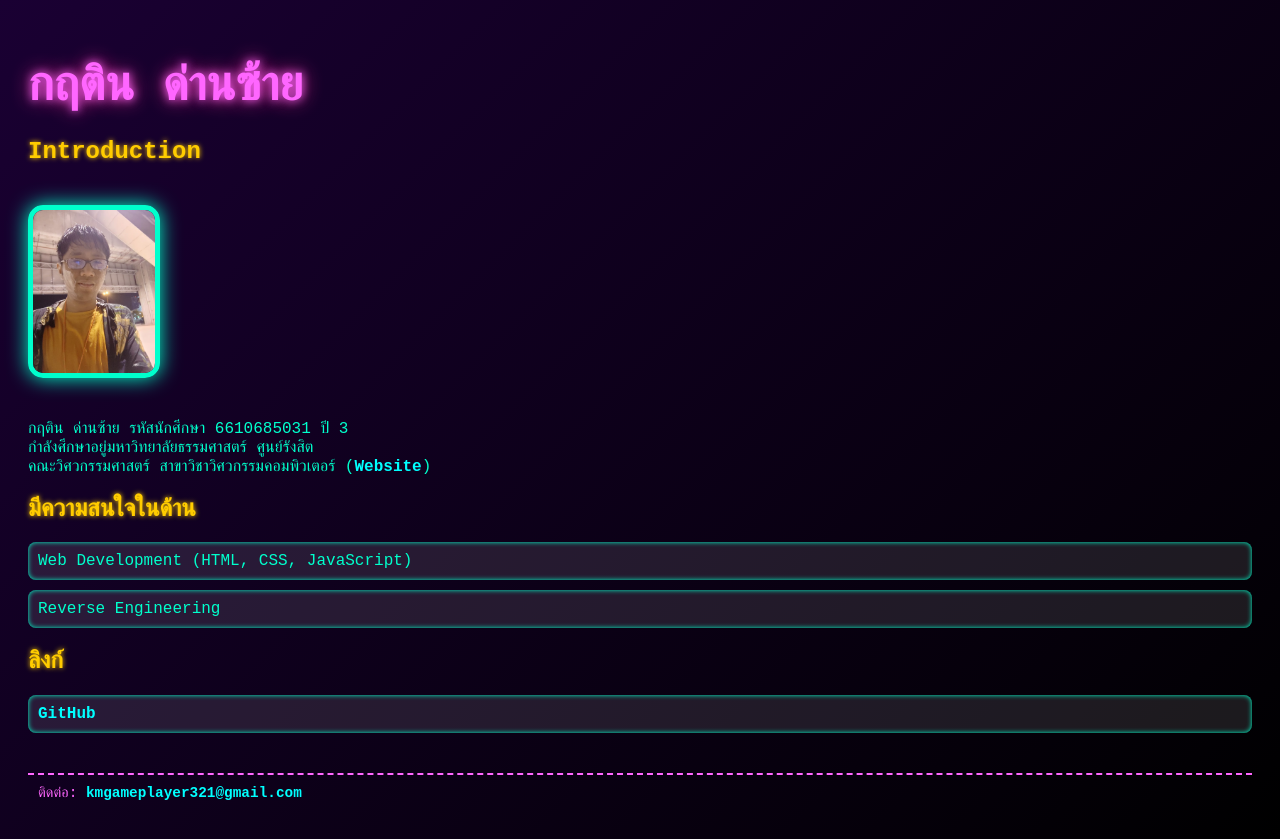
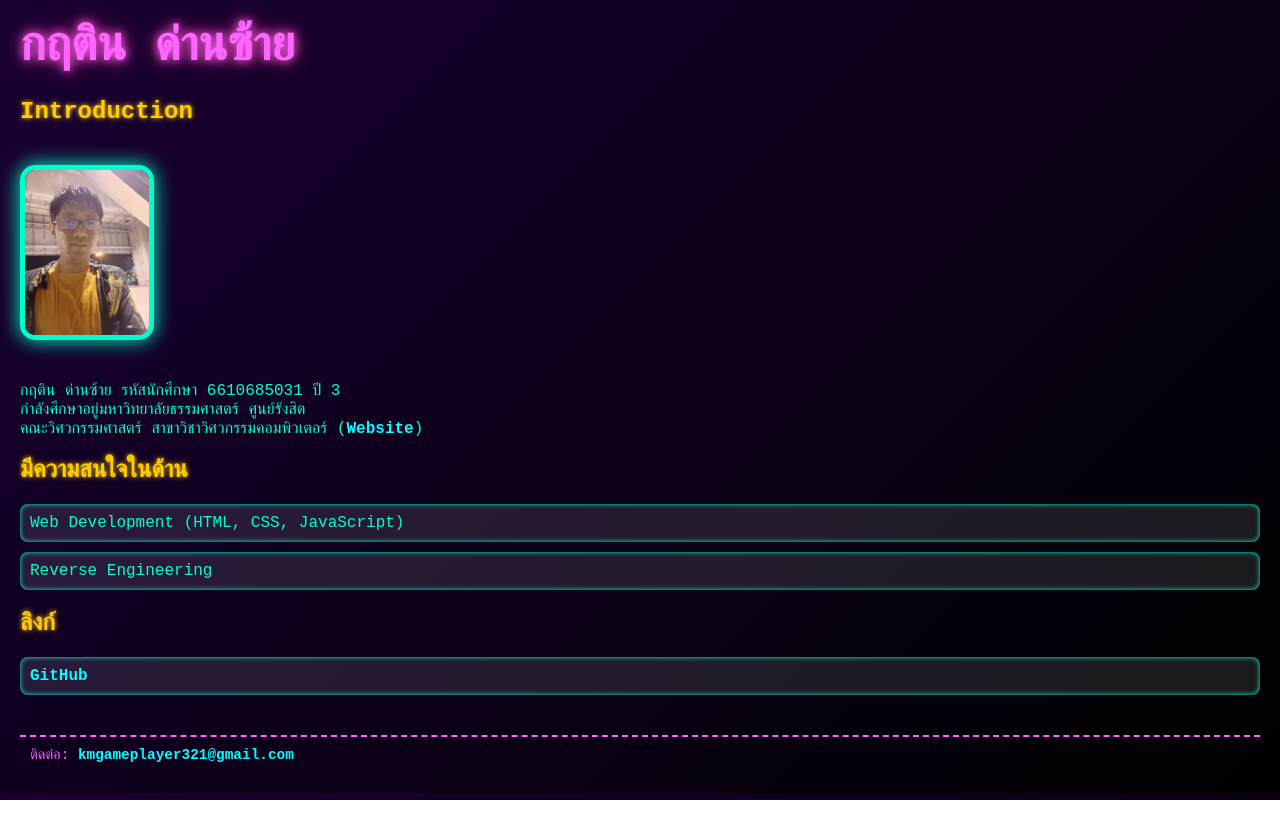
Before and after one commit to 6610685031/6610685031.github.io, a plain HTML site: page index.html in a window 1280 px wide. After the commit the page ends 800 px from the top, so only its background shows below. Drawn offline with Linux system fonts and the light colour scheme.

Commit message:
Fix margin and padding for index.html

```diff
--- a/index.html
+++ b/index.html
@@ -11,12 +11,14 @@
         color: #00ffcc;
         font-family: "Courier New", monospace;
         text-align: left;
+        margin: 0px;
         padding: 20px;
       }
       h1 {
         font-size: 3em;
         color: #ff66ff;
         text-shadow: 0 0 10px #ff66ff, 0 0 20px #ff3399;
+        margin-top: 0;
         margin-bottom: 0.5em;
       }
       h2 {
```
